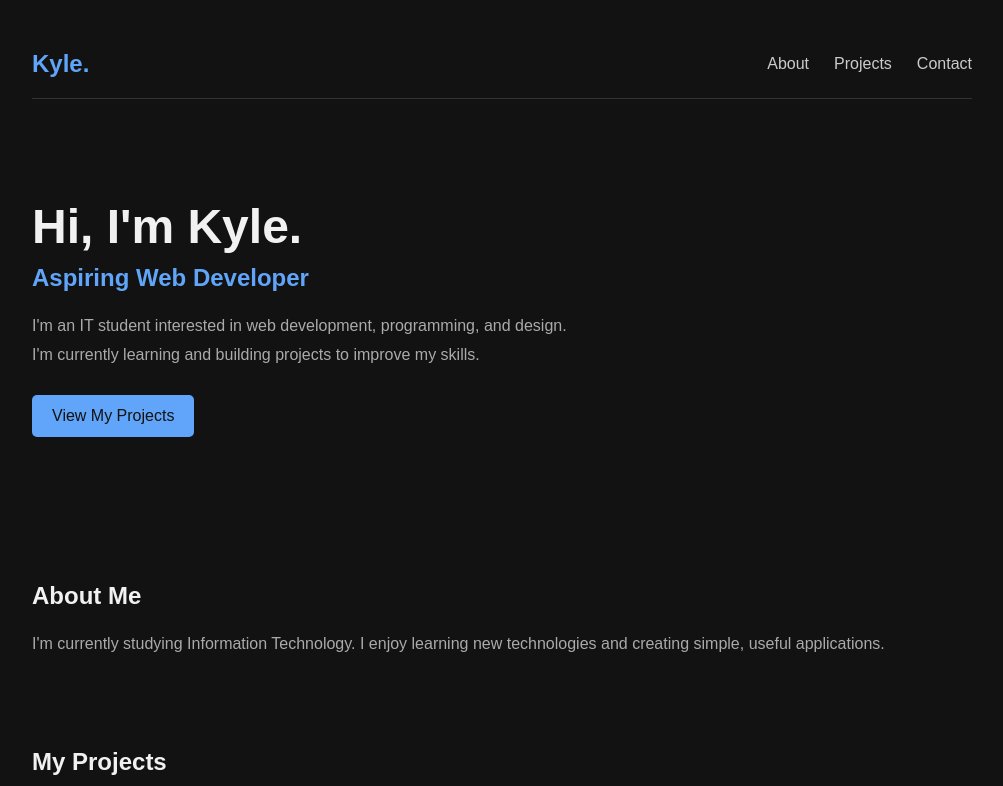
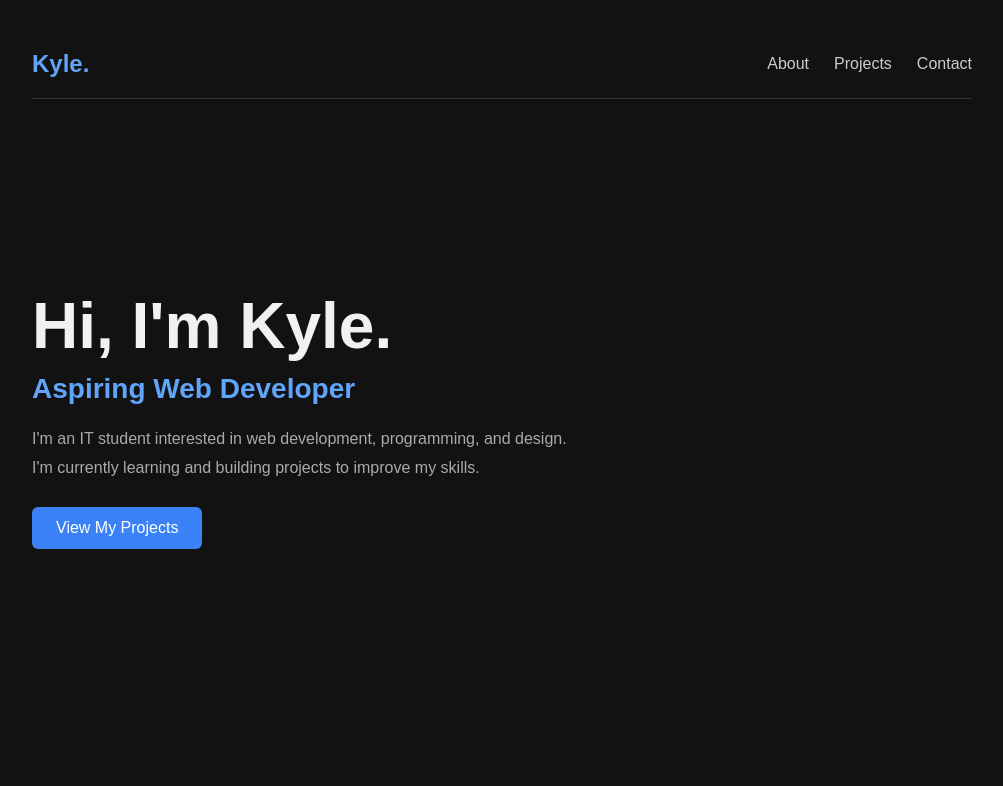
Before and after one commit to kylecabauatan41-debug/portfolionum2, a React (Vite) app in the folder portfolionumber2/: page / in a window 1280 px wide. Shown: the top 786 px of the page, without its empty margins (138-1141 px from the left). Built offline with nearby package versions, Linux system fonts and the light colour scheme.

Commit message:
Fixed some alignment and sizing

```diff
--- a/portfolionumber2/src/App.css
+++ b/portfolionumber2/src/App.css
@@ -1,4 +1,3 @@
-
 .container {
   max-width: 1000px;
   margin: auto;
@@ -112,3 +111,59 @@ footer {
     gap: 15px;
   }
 }
+
+.hero {
+  min-height: 80vh;
+  display: flex;
+  flex-direction: column;
+  justify-content: center;
+  align-items: flex-start;
+}
+
+.hero-greeting {
+  color: #3b82f6;
+  font-size: 14px;
+  letter-spacing: 3px;
+  margin-bottom: 20px;
+}
+
+.hero h1 {
+  font-size: 64px;
+  margin-bottom: 10px;
+}
+
+.hero h1 span {
+  color: #3b82f6;
+}
+
+.hero h2 {
+  font-size: 28px;
+  margin-bottom: 20px;
+}
+
+.hero-description {
+  max-width: 550px;
+  line-height: 1.8;
+  color: #b0b0b0;
+}
+
+.hero-focus {
+  color: #888;
+  margin-top: 15px;
+  margin-bottom: 25px;
+}
+
+.button {
+  display: inline-block;
+  padding: 12px 24px;
+  background: #3b82f6;
+  color: white;
+  text-decoration: none;
+  border-radius: 6px;
+  transition: 0.3s;
+}
+
+.button:hover {
+  background: #2563eb;
+  transform: translateY(-3px);
+}
```
